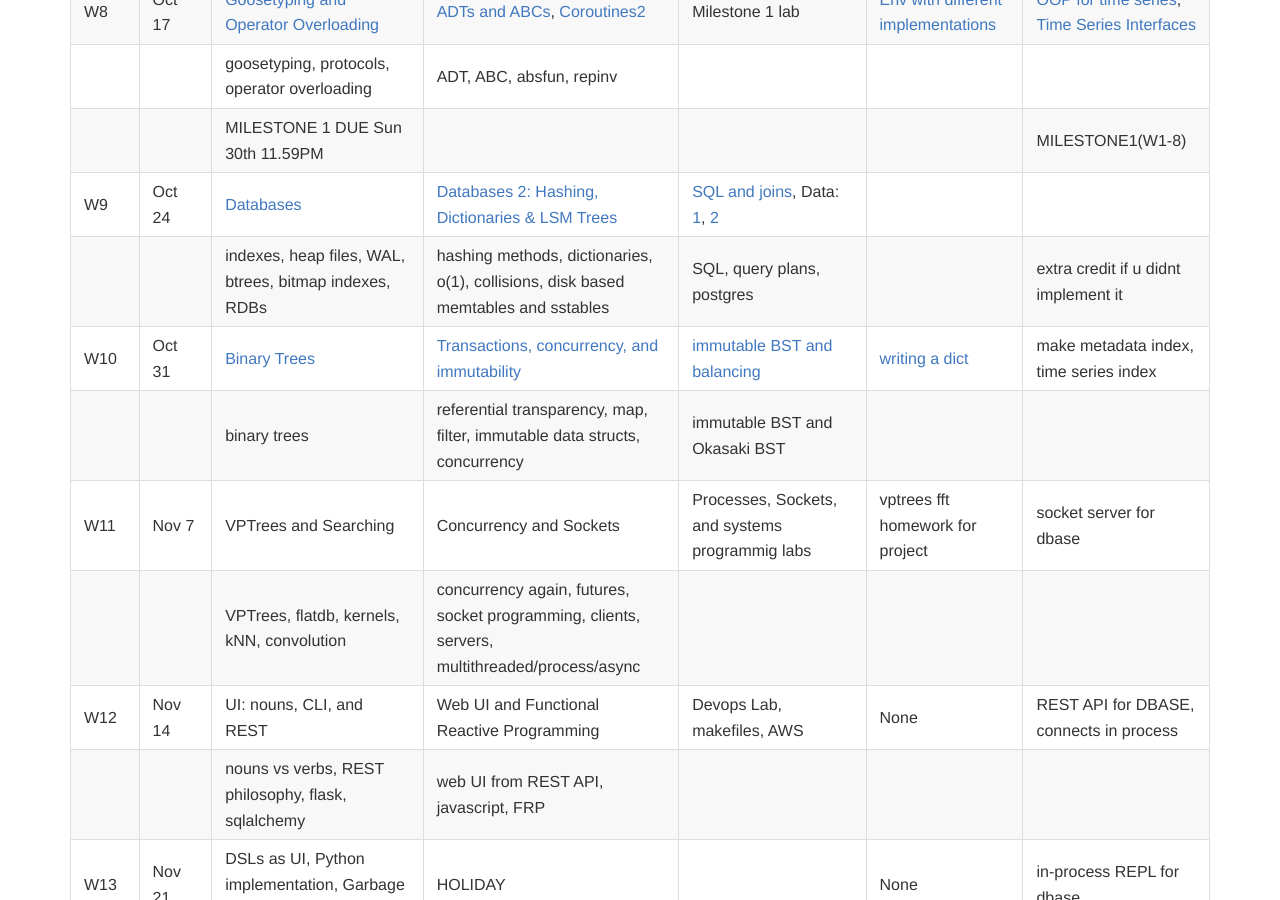
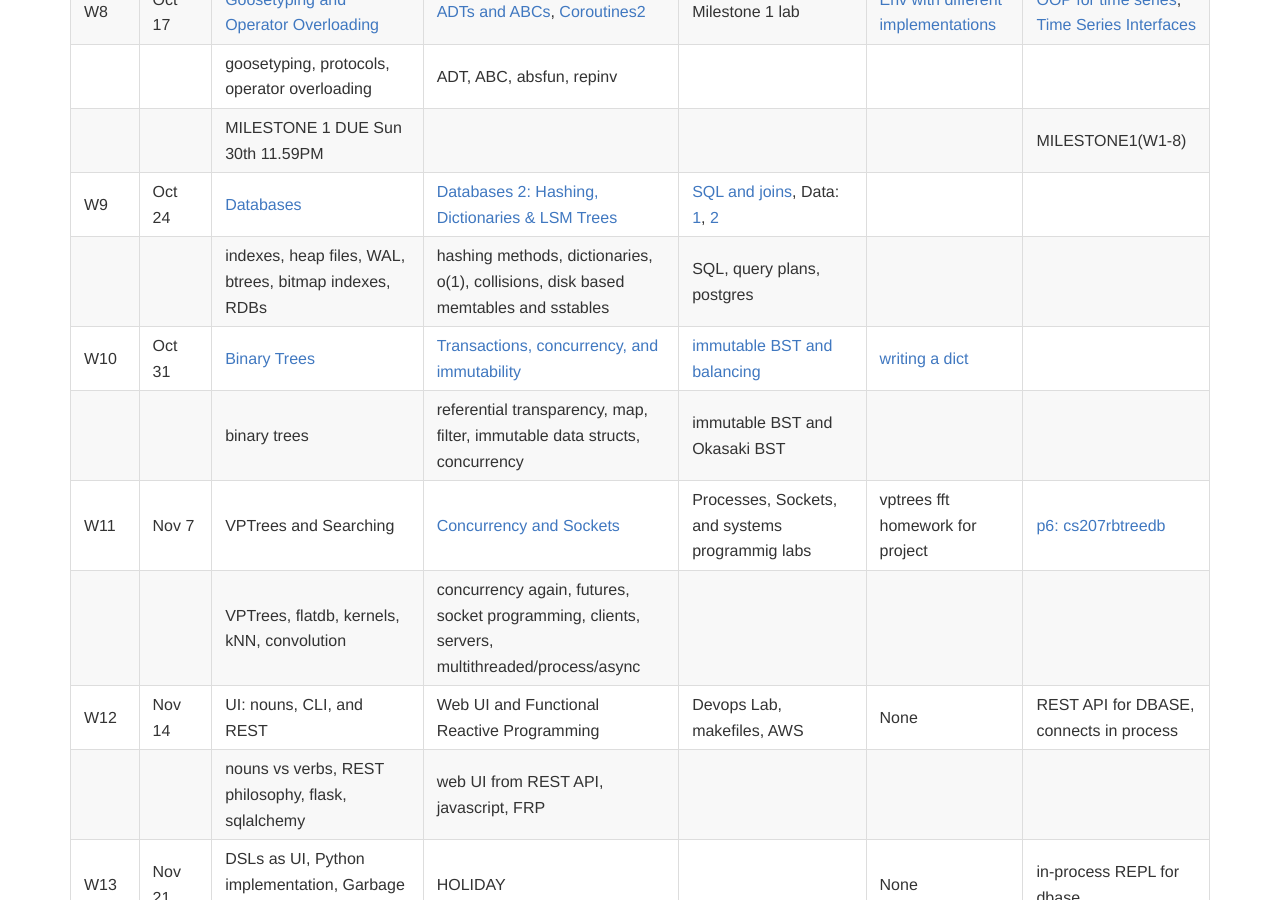
Before and after one commit to iacs-cs207/cs207-2016, a Jekyll site: the page built from schedule.md, in a window 1280 px wide and 900 px high, scrolled down 1065 px. Built offline with Jekyll 4.4.1, drawn with Linux system fonts in a browser that asks for light colours; nearby versions of some CDN libraries; Markdown is read by kramdown in place of the engine named in the settings.

Commit message:
add p6 and schedule

```diff
--- a/schedule.md
+++ b/schedule.md
@@ -22,10 +22,10 @@ layout: default
 |      |            | goosetyping, protocols, operator overloading | ADT, ABC, absfun, repinv                 |                                          |                                          |                                          |
 |      |            | MILESTONE 1 DUE Sun 30th 11.59PM         |                                          |                                          |                                          | MILESTONE1(W1-8)                         |
 | W9   | Oct 24     | [Databases](https://github.com/iacs-cs207/cs207-2016/blob/master/lectures/Databases1.ipynb) | [Databases 2: Hashing, Dictionaries & LSM Trees](https://github.com/iacs-cs207/cs207-2016/blob/master/lectures/Databases2.ipynb) | [SQL and joins](https://github.com/iacs-cs207/cs207-2016/blob/master/labs/lab9.ipynb), Data: [1](https://github.com/iacs-cs207/cs207-2016/blob/master/labs/candidates.txt), [2](https://github.com/iacs-cs207/cs207-2016/blob/master/labs/contributors_with_candidate_id.txt) |                                          |                                          |
-|      |            | indexes, heap files, WAL, btrees, bitmap indexes, RDBs | hashing methods, dictionaries, o(1), collisions, disk based memtables and sstables | SQL, query plans, postgres               |                                          | extra credit if u didnt implement it     |
-| W10  | Oct 31     | [Binary Trees](https://github.com/iacs-cs207/cs207-2016/blob/master/lectures/BinarySearchTrees.ipynb) | [Transactions, concurrency, and immutability](https://github.com/iacs-cs207/cs207-2016/blob/master/lectures/ConcurrencyAndDatabases.ipynb) | [immutable BST and balancing](https://github.com/iacs-cs207/cs207-2016/blob/master/labs/lab10.ipynb)              | [writing a dict](https://github.com/iacs-cs207/cs207-2016/blob/master/homeworks/hw10.ipynb)                           | make metadata index, time series index   |
+|      |            | indexes, heap files, WAL, btrees, bitmap indexes, RDBs | hashing methods, dictionaries, o(1), collisions, disk based memtables and sstables | SQL, query plans, postgres               |                                          |                                          |
+| W10  | Oct 31     | [Binary Trees](https://github.com/iacs-cs207/cs207-2016/blob/master/lectures/BinarySearchTrees.ipynb) | [Transactions, concurrency, and immutability](https://github.com/iacs-cs207/cs207-2016/blob/master/lectures/ConcurrencyAndDatabases.ipynb) | [immutable BST and balancing](https://github.com/iacs-cs207/cs207-2016/blob/master/labs/lab10.ipynb) | [writing a dict](https://github.com/iacs-cs207/cs207-2016/blob/master/homeworks/hw10.ipynb) |                                          |
 |      |            | binary trees                             | referential transparency, map, filter, immutable data structs, concurrency | immutable BST and Okasaki BST            |                                          |                                          |
-| W11  | Nov 7      | VPTrees and Searching                    | Concurrency and Sockets                  | Processes, Sockets, and systems programmig labs | vptrees fft homework for project         | socket server for dbase                  |
+| W11  | Nov 7      | VPTrees and Searching                    | [Concurrency and Sockets](https://github.com/iacs-cs207/cs207-2016/blob/master/lectures/ConcurrencyAndDatabases.ipynb) | Processes, Sockets, and systems programmig labs | vptrees fft homework for project         | [p6: cs207rbtreedb](https://iacs-cs207.github.io/cs207-2016/projects/project6.html) |
 |      |            | VPTrees, flatdb, kernels, kNN, convolution | concurrency again, futures, socket programming, clients, servers, multithreaded/process/async |                                          |                                          |                                          |
 | W12  | Nov 14     | UI: nouns, CLI,  and REST                | Web UI and Functional Reactive Programming | Devops Lab, makefiles, AWS               | None                                     | REST API for DBASE, connects in process  |
 |      |            | nouns vs verbs, REST philosophy, flask, sqlalchemy | web UI from REST API, javascript, FRP    |                                          |                                          |                                          |
```
Also changed, not shown: projects/project6.md (added, +24 -0 lines).
